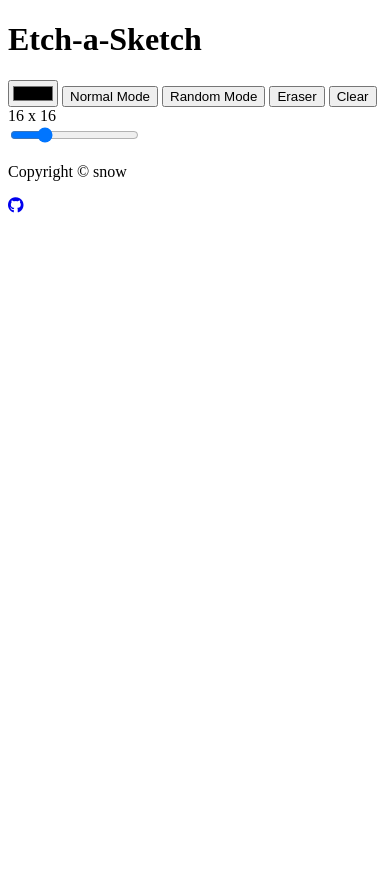
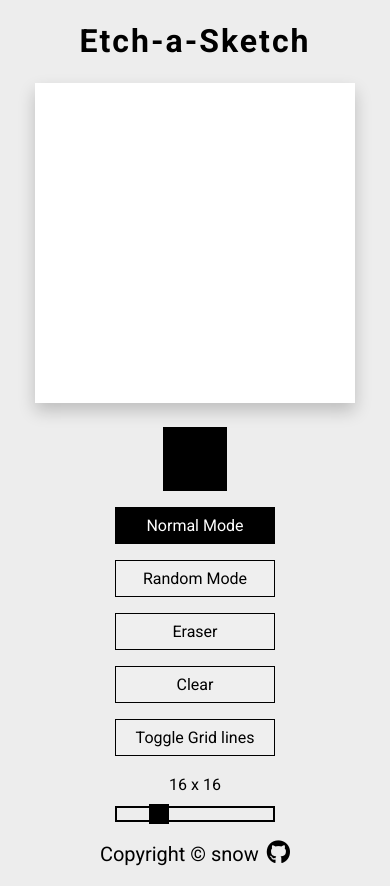
Before and after one commit to 84DuLu/Etch-A-Sketch, a plain HTML site: page index.html in a window 390 px wide. Before the commit the page ends 844 px from the top, so only its background shows below. Drawn offline with Linux system fonts and the light colour scheme.

Commit message:
Finish the project

```diff
--- a/index.html
+++ b/index.html
@@ -29,6 +29,7 @@
         <button id="randomBtn">Random Mode</button>
         <button id="eraserBtn">Eraser</button>
         <button id="clearBtn">Clear</button>
+        <button id="toggleGridLineBtn">Toggle Grid lines</button>
         <div id="sizeValue" class="size-value">16 x 16</div>
         <input id="sizeSlider" type="range" value="16" min="1" max="64">
       </div>
--- a/script.js
+++ b/script.js
@@ -0,0 +1,130 @@
+let currentColor = '#000000';
+let currentMode = 'normal';
+let currentSize = 16;
+
+const colorPicker = document.getElementById('colorPicker');
+const normalModeBtn = document.getElementById('normalBtn');
+const randomModeBtn = document.getElementById('randomBtn');
+const eraserBtn = document.getElementById('eraserBtn');
+const clearBtn = document.getElementById('clearBtn');
+const toggleGridLineBtn = document.getElementById('toggleGridLineBtn');
+const sizeValue = document.getElementById('sizeValue');
+const sizeSlider = document.getElementById('sizeSlider');
+const grid = document.getElementById('grid');
+
+let mouseDown = false;
+let isToggleGridLine = false;
+
+function setCurrentColor(newColor) {
+  currentColor = newColor;
+}
+
+function setCurrentMode(newMode) {
+  activeMode(newMode);
+  currentMode = newMode;
+}
+
+function setCurrentSize(newSize) {
+  currentSize = +newSize;
+}
+
+function updateCurrentSize(newSize) {
+  sizeValue.textContent = `${newSize} x ${newSize}`;
+}
+
+function clearGrid() {
+  grid.innerHTML = '';
+}
+
+function toggleGirdLines() {
+  const gridElements = document.querySelectorAll('.grid-element');
+  if (isToggleGridLine) {
+    gridElements.forEach((element) => {
+      element.classList.remove('grid-line');
+      grid.classList.remove('grid-border');
+    });
+  } else {
+    gridElements.forEach((element) => {
+      element.classList.add('grid-line');
+      grid.classList.add('grid-border');
+    });
+  }
+  isToggleGridLine = !isToggleGridLine;
+}
+
+function reloadGrid(newSize) {
+  setCurrentSize(newSize);
+  clearGrid();
+  setupGrid(currentSize);
+}
+
+function setupGrid(size) {
+  grid.style.gridTemplateColumns = `repeat(${size}, 1fr)`;
+  grid.style.gridTemplateRows = `repeat(${size}, 1fr)`;
+
+  for (let i = 0; i < size * size; i++) {
+    const gridElement = document.createElement('div');
+    gridElement.classList.add('grid-element');
+    if (isToggleGridLine) {
+      gridElement.classList.add('grid-line');
+    }
+    gridElement.addEventListener('mousedown', changeColor);
+    gridElement.addEventListener('mouseover', changeColor);
+    grid.appendChild(gridElement);
+  }
+
+  if (isToggleGridLine) {
+    grid.classList.add('grid-border');
+  }
+}
+
+function changeColor(e) {
+  if (e.type === 'mouseover' && !mouseDown) {
+    return;
+  }
+
+  if (currentMode === 'normal') {
+    e.target.style.backgroundColor = currentColor;
+  } else if (currentMode === 'random') {
+    let red = Math.floor(Math.random() * 256);
+    let green = Math.floor(Math.random() * 256);
+    let blue = Math.floor(Math.random() * 256);
+    e.target.style.backgroundColor = `rgb(${red}, ${green}, ${blue})`;
+  } else if (currentMode === 'eraser') {
+    e.target.style.backgroundColor = '#FFF';
+  }
+}
+
+function activeMode(newMode) {
+  if (currentMode === 'normal') {
+    normalModeBtn.classList.remove('active');
+  } else if (currentMode === 'random') {
+    randomModeBtn.classList.remove('active');
+  } else if (currentMode === 'eraser') {
+    eraserBtn.classList.remove('active');
+  }
+
+  if (newMode === 'normal') {
+    normalModeBtn.classList.add('active');
+  } else if (newMode === 'random') {
+    randomModeBtn.classList.add('active');
+  } else if (newMode === 'eraser') {
+    eraserBtn.classList.add('active');
+  }
+}
+
+colorPicker.oninput = (e) => setCurrentColor(e.target.value);
+normalModeBtn.onclick = () => setCurrentMode('normal');
+randomModeBtn.onclick = () => setCurrentMode('random');
+eraserBtn.onclick = () => setCurrentMode('eraser');
+clearBtn.onclick = () => reloadGrid(currentSize);
+toggleGridLineBtn.onclick = () => toggleGirdLines();
+sizeSlider.onmousemove = (e) => updateCurrentSize(e.target.value);
+sizeSlider.onchange = (e) => reloadGrid(e.target.value);
+document.body.onmousedown = () => (mouseDown = true);
+document.body.onmouseup = () => (mouseDown = false);
+
+window.onload = () => {
+  setupGrid(currentSize);
+  activeMode(currentMode);
+};
--- a/style.css
+++ b/style.css
@@ -0,0 +1,261 @@
+*,
+*::before,
+*::after {
+  box-sizing: border-box;
+  padding: 0;
+  margin: 0;
+}
+
+html {
+  position: relative;
+  min-height: 100vh;
+}
+
+body {
+  font-family: 'Roboto', sans-serif;
+  background-color: #EDEDED;
+  line-height: 1.6;
+  margin-bottom: 6rem;
+}
+
+button,
+input {
+  width: 100%;
+  border: none;
+  color: inherit;
+  font-family: inherit;
+  font-size: inherit;
+  cursor: pointer;
+  outline: none;
+}
+
+/* HEADER */
+
+.header {
+  padding: 2em;
+}
+
+.title {
+  text-align: center;
+  font-size: 4rem;
+  letter-spacing: 0.25rem;
+}
+
+/* MAIN */
+
+.main {
+  display: flex;
+  align-items: center;
+  justify-content: center;
+  gap: 10rem;
+}
+
+.settings {
+  display: flex;
+  flex-direction: column;
+  align-items: center;
+  gap: 2rem;
+  width: 15rem;
+  font-size: 1.5rem;
+}
+
+.grid {
+  display: grid;
+  background-color: #FFF;
+  height: 40rem;
+  width: 40rem;
+  box-shadow: rgba(0, 0, 0, 0.2) 0px 0.5rem 1rem;
+}
+
+button {
+  padding: 0.75rem 1.5rem;
+  border: 0.125rem solid #000;
+}
+
+button.active {
+  background-color: #000;
+  color: #FFF;
+}
+
+button,
+input[type='color'] {
+  transition: transform 0.1 ease-in-out;
+}
+
+button:hover,
+input[type='color']:hover {
+  transform: scale(1.05);
+}
+
+button:active,
+input[type='color']:active {
+  transition: transform 0.05s ease-in-out;
+  transform: scale(1);
+}
+
+input[type='color'] {
+  width: 5rem;
+  height: 5rem;
+  border: none;
+}
+
+input[type='color']::-webkit-color-swatch-wrapper {
+  padding: 0;
+}
+
+input[type='color']::-webkit-color-swatch {
+  border: none;
+  box-shadow: rgba(0, 0, 0, 0.2) 0px 0.25rem 0.5rem;
+}
+
+.size-value {
+  margin-bottom: -1.5rem;
+}
+
+input[type='range'] {
+  -webkit-appearance: none;
+}
+
+input[type='range']::-webkit-slider-runnable-track {
+  height: 1rem;
+  border: 2px solid #000;
+  background: #EDEDED;
+}
+
+input[type='range']::-webkit-slider-thumb {
+  -webkit-appearance: none;
+  width: 1.25rem;
+  height: 1.25rem;
+  margin-top: -0.25rem;
+  background: #000;
+}
+
+.grid-element {
+  user-select: none;
+}
+
+.grid-line {
+  border-top: 1px solid rgb(200, 200, 200);
+  border-left: 1px solid rgb(200, 200, 200);
+}
+
+.grid-border {
+  border-bottom: 1px solid rgb(200, 200, 200);
+  border-right: 1px solid rgb(200, 200, 200);
+}
+
+/* FOOTER */
+
+.footer {
+  position: absolute;
+  bottom: 0;
+  left: 0;
+  display: flex;
+  align-items: center;
+  justify-content: center;
+  gap: 0.5rem;
+  width: 100%;
+  padding: 1rem;
+  font-size: 1.5rem;
+}
+
+.fa-github {
+  color: #000;
+  font-size: 24px;
+  transition: transform 0.25s ease-in-out;
+}
+
+.fa-github:hover {
+  transform: rotate(360deg) scale(1.2);
+}
+
+
+/* MEDIA QUERIES */
+
+@media (max-width: 1100px) {
+  .main {
+    gap: 5rem;
+  }
+}
+
+@media (max-width: 1000px) {
+  .settings {
+    width: 10rem;
+    gap: 1.5rem;
+  }
+
+  .size-value {
+    margin-bottom: -1rem;
+  }
+
+  input[type='color'] {
+    width: 4rem;
+    height: 4rem;
+  }
+}
+
+@media (max-width: 900px) {
+  .grid {
+    width: 30rem;
+    height: 30rem;
+  }
+
+  .settings {
+    font-size: 1rem;
+    gap: 1rem;
+  }
+  .size-value {
+    margin-bottom: -0.5rem;
+  }
+}
+
+@media (max-width: 750px) {
+  .main {
+    gap: 3rem;
+  }
+
+  .grid {
+    width: 25rem;
+    height: 25rem;
+  }
+}
+
+@media (max-width: 650px) {
+  body {
+    margin-bottom: 4rem;
+  }
+
+  .main {
+    flex-direction: column-reverse;
+    gap: 1.5rem;
+  }
+
+  button {
+    padding: 0.5rem 1rem;
+    border: 1px solid #000;
+  }
+
+  .grid {
+    width: 20rem;
+    height: 20rem;
+  }
+
+  .title {
+    font-size: 3rem;
+  }
+
+  .header {
+    padding: 1rem;
+  }
+
+  .footer {
+    font-size: 20px;
+  }
+}
+
+@media (max-width: 450px) {
+  .title {
+    font-size: 2rem;
+    letter-spacing: 0.125rem;
+  }
+}
```
Also changed, not shown: test.html (deleted, +0 -44 lines), 1 other file.
